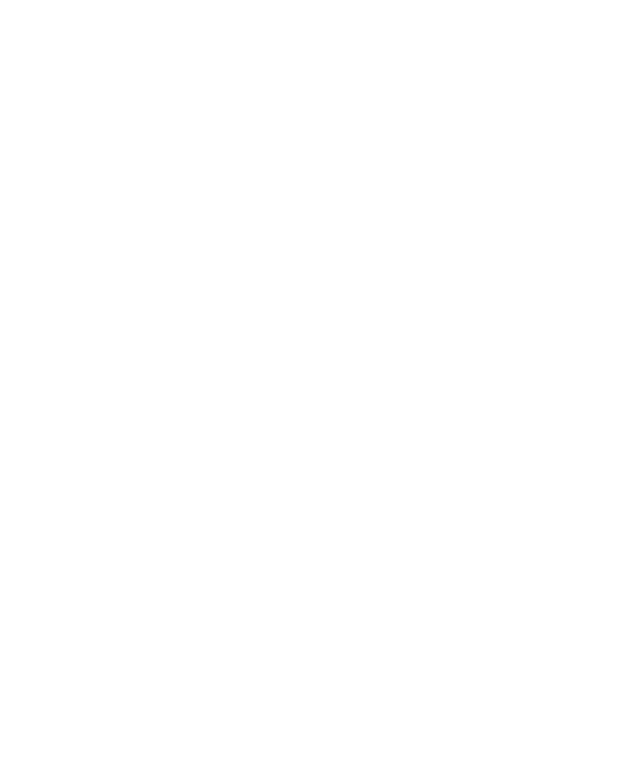
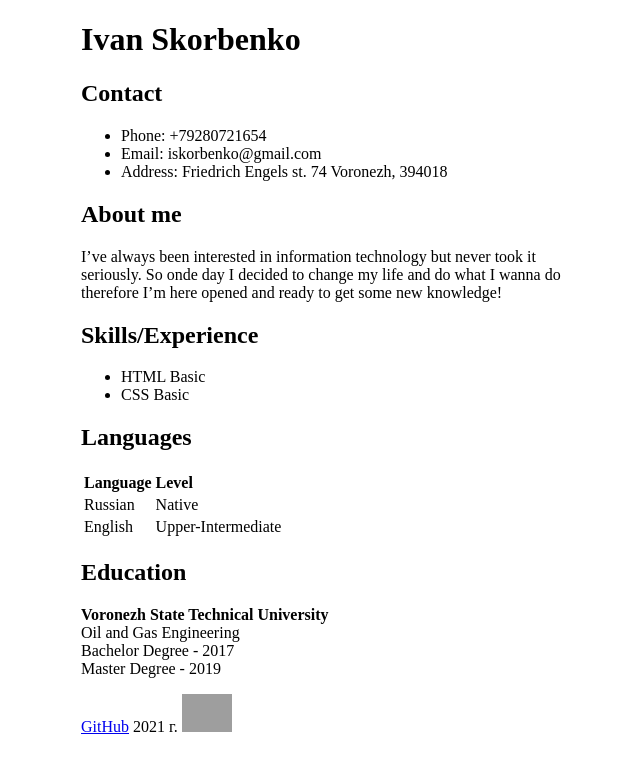
Before and after one commit to VanTurbo/rsschool-cv, a plain HTML site: page index.html in a window 1280 px wide. Shown: the whole page, without its empty margins (309-949 px from the left). Drawn offline with Linux system fonts and the light colour scheme; grey boxes are pictures that could not be loaded.

Commit message:
feat: change index.html

```diff
--- a/index.html
+++ b/index.html
@@ -1,9 +1,81 @@
 <!DOCTYPE html>
 <html lang="en">
+
 <head>
-    <title>Ivan Skorbenko CV</title>
+    <meta charset="UTF-8">
+    <meta http-equiv="X-UA-Compatible" content="IE=edge">
+    <meta name="viewport" content="width=device-width, initial-scale=1.0">
+    <title>CV</title>
 </head>
+
 <body>
+    <div style="margin: 0 auto;width: 500px">
+        <header>
+            <h1>Ivan Skorbenko</h1>
+        </header>
+        <main>
+            <section>
+                <h2>Contact</h2>
+                <ul>
+                    <li>Phone: +79280721654</li>
+                    <li>Email: iskorbenko@gmail.com</li>
+                    <li>Address: Friedrich Engels st. 74 Voronezh, 394018</li>
+                </ul>
+            </section>
+            <section>
+                <h2>About me</h2>
+                <p>I’ve always been interested in information technology but never took it seriously. So onde day I
+                    decided
+                    to change my life and do what I wanna do therefore I’m here opened and ready to get some new
+                    knowledge!
+                </p>
+            </section>
+            <section>
+                <h2>Skills/Experience</h2>
+                <ul>
+                    <li>HTML Basic</li>
+                    <li>CSS Basic</li>
+                </ul>
+            </section>
+            <section>
+                <h2>Languages</h2>
+                <table>
+                    <tbody>
+                        <tr>
+                            <td><b>Language</b></td>
+                            <td><b>Level</b></td>
+                        </tr>
+                        <tr>
+                            <td>Russian</td>
+                            <td>Native</td>
+                        </tr>
+                        <tr>
+                            <td>English</td>
+                            <td>Upper-Intermediate
+                            </td>
+                        </tr>
+                    </tbody>
+                </table>
+            </section>
+            <section>
+                <h2>Education</h2>
+                <p>
+                    <strong>Voronezh State Technical University</strong>
+                    <br>Oil and Gas Engineering
+                    <br>Bachelor Degree - 2017
+                    <br>Master Degree - 2019
+                </p>
+            </section>
+        </main>
+        <footer>
+            <a href="https://github.com/VanTurbo">GitHub</a>
+            <span>2021 г.</span>
+            <a href="https://rs.school/js/"><img src="https://rs.school/images/rs_school_js.svg" width="50"
+                    alt="Rsschool-logo"></a>
+
+        </footer>
+    </div>
 
 </body>
+
 </html>
```
